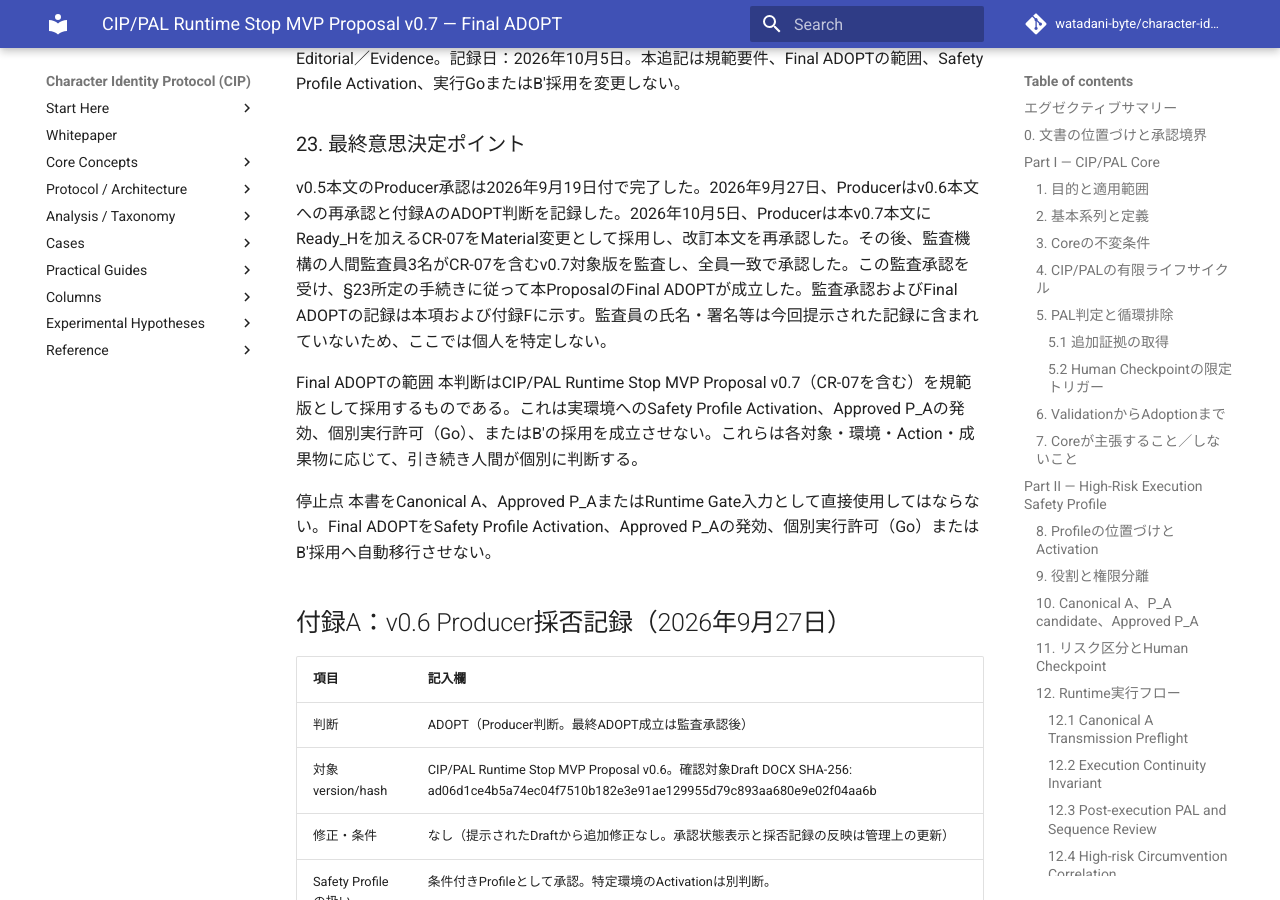
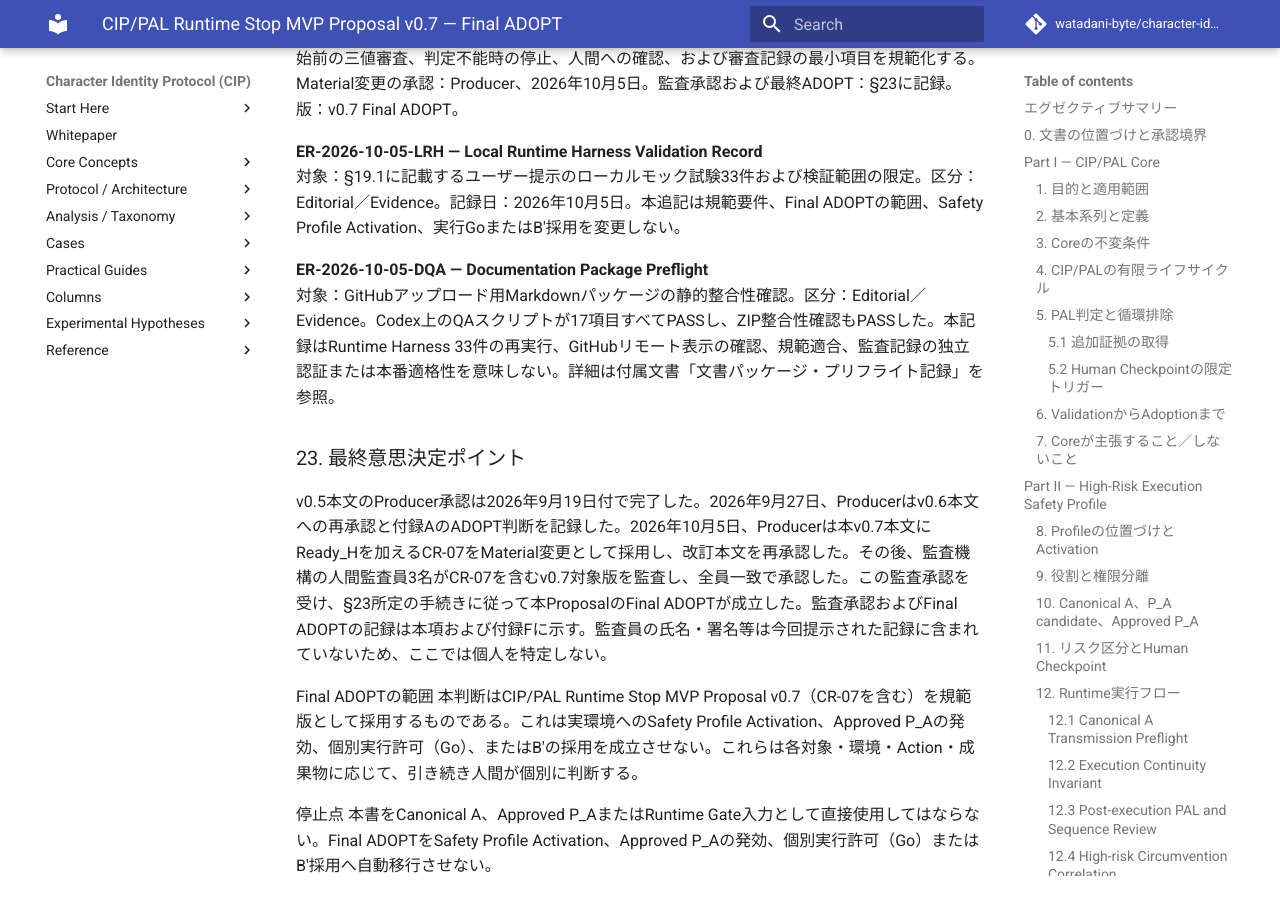
Before and after one commit to watadani-byte/character-identity-protocol, an MkDocs documentation site: the page built from docs/proposals/runtime_stop_mvp/v0.7/runtime_stop_mvp_v0.7_final_adopt.md, in a window 1280 px wide and 900 px high, scrolled down 25060 px. Built offline with MkDocs 1.6.1 and Material for MkDocs 9.7.7, drawn with Linux system fonts in a browser that asks for light colours; comment, search, counter and statistics services are not loaded; some of the changed text lies outside the part shown.

Commit message:
Add CIP/PAL v0.7 (Final ADOPT, CR-07 Ready_H)
Added:
- docs/proposals/runtime_stop_mvp/v0.7/runtime_stop_mvp_v0.7_final_adopt.md
- docs/proposals/runtime_stop_mvp/v0.7/CIP_PAL_v0.7_Local_Harness_Validation_Addendum_2026-10-05.md
- docs/proposals/runtime_stop_mvp/v0.7/CIP_PAL_v0.7_Documentation_Package_Preflight_Record_2026-10-05.md

Updated:
- README.md (proposal-versions status line now points to v0.7, Final ADOPT;
  v0.6/v0.5/v0.4 retained as-is)
- docs/proposals/runtime_stop_mvp/index.md (new v0.7 row and prose; v0.4/v0.5/v0.6
  entries, statuses and terminology notes unchanged)

v0.7 adds CR-07 (Ready_H), a three-valued (READY / NOT READY / INDETERMINATE)
pre-processing readiness gate (§4). Per §23 and Appendix F, v0.7 records Producer
re-approval and unanimous approval by the three human auditors, resulting in
Final ADOPT. This commit does not independently verify that audit record; Final
ADOPT does not itself grant Safety Profile Activation, Approved P_A effectiveness,
an execution Go, or B′ adoption. The primary sequence
A → (A + C) → A′ → B′ ≠ B is unchanged.

Evidence (Editorial/Evidence under §20.1, non-normative):
- Local Harness Validation Addendum reports 33 local unit-test results from
  user-provided local terminal output (not independently rerun here, no live
  API, no production claim).
- Documentation Package Preflight Record reports 17/17 static documentation
  checks passed (distinct from, and does not rerun, the 33 Harness tests;
  does not verify remote GitHub rendering).

```diff
--- a/docs/proposals/runtime_stop_mvp/v0.7/runtime_stop_mvp_v0.7_final_adopt.md
+++ b/docs/proposals/runtime_stop_mvp/v0.7/runtime_stop_mvp_v0.7_final_adopt.md
@@ -508,6 +508,8 @@ AC通過は必要条件であり、運用開始の十分条件ではない。証
 
 本記録は証拠の追記であり、Day 8–14全受入試験、AC-01〜AC-25、Day 30の限定GoまたはSafety Profile Activationの完了を意味しない。
 
+別記録ER-2026-10-05-DQAとして、GitHubアップロード用文書パッケージを対象にCodex上で17項目の静的プリフライトを実施し、17/17 PASSおよびZIP整合性PASSを確認した。これは文書・パッケージ内の一貫性確認であり、ローカルRuntime Harnessの33件を再実行した結果でも、GitHub上の表示・リンク確認でもない。詳細は[文書パッケージ・プリフライト記録](CIP_PAL_v0.7_Documentation_Package_Preflight_Record_2026-10-05.md)を参照する。
+
 ## Part III — Governance, Approval & Transition
 
 ### 20. 承認手続きの有限化
@@ -587,6 +589,9 @@ CHG-001〜032はv0.5までの履歴と配置を示す。CHG-001〜026は2026年8
 
 **ER-2026-10-05-LRH — Local Runtime Harness Validation Record**
 対象：§19.1に記載するユーザー提示のローカルモック試験33件および検証範囲の限定。区分：Editorial／Evidence。記録日：2026年10月5日。本追記は規範要件、Final ADOPTの範囲、Safety Profile Activation、実行GoまたはB′採用を変更しない。
+
+**ER-2026-10-05-DQA — Documentation Package Preflight**
+対象：GitHubアップロード用Markdownパッケージの静的整合性確認。区分：Editorial／Evidence。Codex上のQAスクリプトが17項目すべてPASSし、ZIP整合性確認もPASSした。本記録はRuntime Harness 33件の再実行、GitHubリモート表示の確認、規範適合、監査記録の独立認証または本番適格性を意味しない。詳細は付属文書「文書パッケージ・プリフライト記録」を参照。
 
 ### 23. 最終意思決定ポイント
 
```
Also changed, not shown: docs/proposals/runtime_stop_mvp/index.md (+2 -2 lines).
